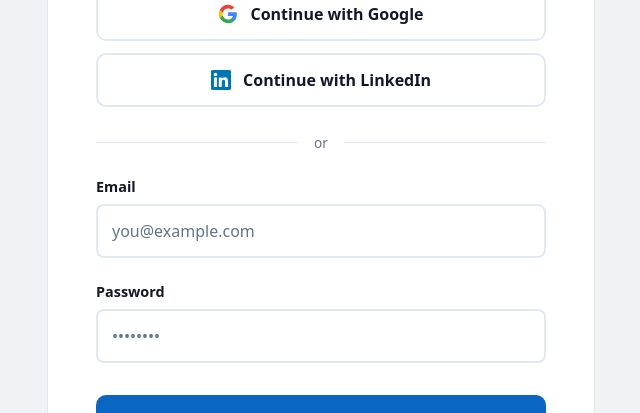
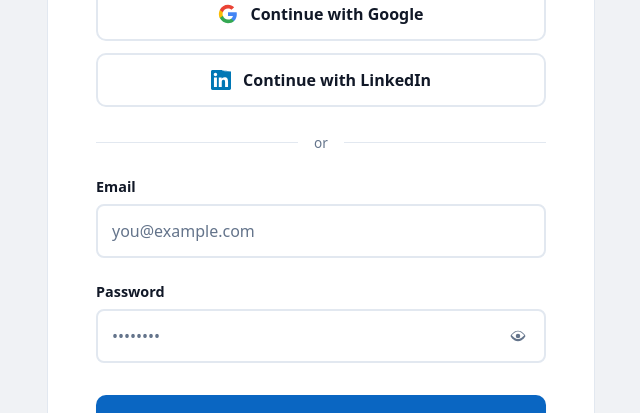
Before and after one commit to djahern-max/ryzerecruiting_frontend, a React (Vite) app: page /auth in a window 1280 px wide. Shown: the part 271-684 px from the top of the page, without its empty margins (319-959 px from the left). Built offline with nearby package versions, Linux system fonts and the light colour scheme.

Commit message:
Working on Navigation post authentication for non Oauth Users

```diff
--- a/src/pages/Auth.jsx
+++ b/src/pages/Auth.jsx
@@ -8,6 +8,36 @@ const API_URL = import.meta.env.PROD
   ? 'https://api.ryzerecruiting.com'
   : 'http://localhost:8000';
 
+function EyeIcon({ open }) {
+  return open ? (
+    // eye-off-ish
+    <svg viewBox="0 0 24 24" width="18" height="18" aria-hidden="true">
+      <path
+        d="M2 12s3.5-7 10-7 10 7 10 7-3.5 7-10 7S2 12 2 12zm10 4c4.2 0 7.1-3.7 8.3-5-1.2-1.3-4.1-5-8.3-5S4.9 9.7 3.7 11c1.2 1.3 4.1 5 8.3 5z"
+        fill="currentColor"
+      />
+      <path
+        d="M3 3l18 18"
+        stroke="currentColor"
+        strokeWidth="2"
+        strokeLinecap="round"
+      />
+    </svg>
+  ) : (
+    // eye
+    <svg viewBox="0 0 24 24" width="18" height="18" aria-hidden="true">
+      <path
+        d="M2 12s3.5-7 10-7 10 7 10 7-3.5 7-10 7S2 12 2 12zm10 4c4.2 0 7.1-3.7 8.3-5-1.2-1.3-4.1-5-8.3-5S4.9 9.7 3.7 11c1.2 1.3 4.1 5 8.3 5z"
+        fill="currentColor"
+      />
+      <path
+        d="M12 9a3 3 0 100 6 3 3 0 000-6z"
+        fill="currentColor"
+      />
+    </svg>
+  );
+}
+
 function Auth() {
   const [searchParams] = useSearchParams();
   const navigate = useNavigate();
@@ -16,6 +46,10 @@ function Auth() {
   const [isLogin, setIsLogin] = useState(true);
   const [email, setEmail] = useState('');
   const [password, setPassword] = useState('');
+  const [confirmPassword, setConfirmPassword] = useState('');
+  const [showPassword, setShowPassword] = useState(false);
+  const [showConfirmPassword, setShowConfirmPassword] = useState(false);
+
   const [fullName, setFullName] = useState('');
   const [error, setError] = useState('');
   const [loading, setLoading] = useState(false);
@@ -29,9 +63,15 @@ function Auth() {
 
     try {
       let result;
+
       if (isLogin) {
         result = await login(email, password);
       } else {
+        if (password !== confirmPassword) {
+          setError('Passwords do not match');
+          setLoading(false);
+          return;
+        }
         result = await register(email, password, fullName, userType);
       }
 
@@ -70,27 +110,38 @@ function Auth() {
           </p>
         </div>
 
-        {error && (
-          <div className={styles.error}>
-            {error}
-          </div>
-        )}
+        {error && <div className={styles.error}>{error}</div>}
 
         {/* OAuth Buttons */}
         <div className={styles.oauthButtons}>
           <button onClick={handleGoogleLogin} className={styles.oauthButton}>
             <svg className={styles.oauthIcon} viewBox="0 0 24 24">
-              <path fill="#4285F4" d="M22.56 12.25c0-.78-.07-1.53-.2-2.25H12v4.26h5.92c-.26 1.37-1.04 2.53-2.21 3.31v2.77h3.57c2.08-1.92 3.28-4.74 3.28-8.09z" />
-              <path fill="#34A853" d="M12 23c2.97 0 5.46-.98 7.28-2.66l-3.57-2.77c-.98.66-2.23 1.06-3.71 1.06-2.86 0-5.29-1.93-6.16-4.53H2.18v2.84C3.99 20.53 7.7 23 12 23z" />
-              <path fill="#FBBC05" d="M5.84 14.09c-.22-.66-.35-1.36-.35-2.09s.13-1.43.35-2.09V7.07H2.18C1.43 8.55 1 10.22 1 12s.43 3.45 1.18 4.93l2.85-2.22.81-.62z" />
-              <path fill="#EA4335" d="M12 5.38c1.62 0 3.06.56 4.21 1.64l3.15-3.15C17.45 2.09 14.97 1 12 1 7.7 1 3.99 3.47 2.18 7.07l3.66 2.84c.87-2.6 3.3-4.53 6.16-4.53z" />
+              <path
+                fill="#4285F4"
+                d="M22.56 12.25c0-.78-.07-1.53-.2-2.25H12v4.26h5.92c-.26 1.37-1.04 2.53-2.21 3.31v2.77h3.57c2.08-1.92 3.28-4.74 3.28-8.09z"
+              />
+              <path
+                fill="#34A853"
+                d="M12 23c2.97 0 5.46-.98 7.28-2.66l-3.57-2.77c-.98.66-2.23 1.06-3.71 1.06-2.86 0-5.29-1.93-6.16-4.53H2.18v2.84C3.99 20.53 7.7 23 12 23z"
+              />
+              <path
+                fill="#FBBC05"
+                d="M5.84 14.09c-.22-.66-.35-1.36-.35-2.09s.13-1.43.35-2.09V7.07H2.18C1.43 8.55 1 10.22 1 12s.43 3.45 1.18 4.93l2.85-2.22.81-.62z"
+              />
+              <path
+                fill="#EA4335"
+                d="M12 5.38c1.62 0 3.06.56 4.21 1.64l3.15-3.15C17.45 2.09 14.97 1 12 1 7.7 1 3.99 3.47 2.18 7.07l3.66 2.84c.87-2.6 3.3-4.53 6.16-4.53z"
+              />
             </svg>
             Continue with Google
           </button>
 
           <button onClick={handleLinkedInLogin} className={styles.oauthButton}>
             <svg className={styles.oauthIcon} viewBox="0 0 24 24">
-              <path fill="#0077B5" d="M20.447 20.452h-3.554v-5.569c0-1.328-.027-3.037-1.852-3.037-1.853 0-2.136 1.445-2.136 2.939v5.667H9.351V9h3.414v1.561h.046c.477-.9 1.637-1.85 3.37-1.85 3.601 0 4.267 2.37 4.267 5.455v6.286zM5.337 7.433c-1.144 0-2.063-.926-2.063-2.065 0-1.138.92-2.063 2.063-2.063 1.14 0 2.064.925 2.064 2.063 0 1.139-.925 2.065-2.064 2.065zm1.782 13.019H3.555V9h3.564v11.452zM22.225 0H1.771C.792 0 0 .774 0 1.729v20.542C0 23.227.792 24 1.771 24h20.451C23.2 24 24 23.227 24 22.271V1.729C24 .774 23.2 0 22.222 0h.003z" />
+              <path
+                fill="#0077B5"
+                d="M20.447 20.452h-3.554v-5.569c0-1.328-.027-3.037-1.852-3.037-1.853 0-2.136 1.445-2.136 2.939v5.667H9.351V9h3.414v1.561h.046c.477-.9 1.637-1.85 3.37-1.85 3.601 0 4.267 2.37 4.267 5.455v6.286zM5.337 7.433c-1.144 0-2.063-.926-2.063-2.065 0-1.138.92-2.063 2.063-2.063 1.14 0 2.064.925 2.064 2.063 0 1.139-.925 2.065-2.064 2.065zm1.782 13.019H3.555V9h3.564v11.452zM22.225 0H1.771C.792 0 0 .774 0 1.729v20.542C0 23.227.792 24 1.771 24h20.451C23.2 24 24 23.227 24 22.271V1.729C0 .774 23.2 0 22.222 0h.003z"
+              />
             </svg>
             Continue with LinkedIn
           </button>
@@ -129,15 +180,27 @@ function Auth() {
 
           <div className={styles.formGroup}>
             <label htmlFor="password">Password</label>
+
+            <div className={styles.passwordRow}>
               <input
                 id="password"
-              type="password"
+                type={showPassword ? 'text' : 'password'}
                 placeholder="••••••••"
                 value={password}
                 onChange={(e) => setPassword(e.target.value)}
                 required
                 minLength={8}
               />
+              <button
+                type="button"
+                className={styles.eyeButton}
+                onClick={() => setShowPassword((v) => !v)}
+                aria-label={showPassword ? 'Hide password' : 'Show password'}
+              >
+                <EyeIcon open={showPassword} />
+              </button>
+            </div>
+
             {!isLogin && (
               <small className={styles.helpText}>
                 Must be at least 8 characters
@@ -145,34 +208,68 @@ function Auth() {
             )}
           </div>
 
+          {!isLogin && (
+            <div className={styles.formGroup}>
+              <label htmlFor="confirmPassword">Confirm Password</label>
+
+              <div className={styles.passwordRow}>
+                <input
+                  id="confirmPassword"
+                  type={showConfirmPassword ? 'text' : 'password'}
+                  placeholder="••••••••"
+                  value={confirmPassword}
+                  onChange={(e) => setConfirmPassword(e.target.value)}
+                  required
+                  minLength={8}
+                />
+                <button
+                  type="button"
+                  className={styles.eyeButton}
+                  onClick={() => setShowConfirmPassword((v) => !v)}
+                  aria-label={
+                    showConfirmPassword
+                      ? 'Hide confirm password'
+                      : 'Show confirm password'
+                  }
+                >
+                  <EyeIcon open={showConfirmPassword} />
+                </button>
+              </div>
+
+              {password && confirmPassword && password !== confirmPassword && (
+                <small className={styles.errorText}>Passwords do not match</small>
+              )}
+            </div>
+          )}
+
           <button
             type="submit"
             className={styles.submitButton}
             disabled={loading}
           >
-            {loading ? 'Please wait...' : (isLogin ? 'Login' : 'Create Account')}
+            {loading ? 'Please wait...' : isLogin ? 'Login' : 'Create Account'}
           </button>
         </form>
 
         <div className={styles.authFooter}>
           <p>
-            {isLogin ? "Don't have an account?" : "Already have an account?"}
-            {' '}
+            {isLogin ? "Don't have an account?" : 'Already have an account?'}{' '}
             <button
               className={styles.toggleButton}
               onClick={() => {
                 setIsLogin(!isLogin);
                 setError('');
+                setPassword('');
+                setConfirmPassword('');
+                setShowPassword(false);
+                setShowConfirmPassword(false);
               }}
             >
               {isLogin ? 'Sign up' : 'Login'}
             </button>
           </p>
 
-          <button
-            className={styles.backButton}
-            onClick={() => navigate('/')}
-          >
+          <button className={styles.backButton} onClick={() => navigate('/')}>
             ← Back to home
           </button>
         </div>
--- a/src/pages/Auth.module.css
+++ b/src/pages/Auth.module.css
@@ -301,6 +301,45 @@
   margin-top: 2px;
 }
 
+.passwordRow {
+  position: relative;
+  display: flex;
+  align-items: center;
+}
+
+.passwordRow input {
+  width: 100%;
+  padding-right: 2.75rem;
+  /* space for the eye button */
+}
+
+.eyeButton {
+  position: absolute;
+  right: 10px;
+  height: 36px;
+  width: 36px;
+  display: inline-flex;
+  align-items: center;
+  justify-content: center;
+
+  border: none;
+  background: transparent;
+  color: var(--text-500);
+  cursor: pointer;
+  border-radius: 8px;
+}
+
+.eyeButton:hover {
+  color: var(--text-900);
+  background: var(--bg-50);
+}
+
+.errorText {
+  color: #c33;
+  font-size: 0.85rem;
+  margin-top: -0.25rem;
+}
+
 @media (max-width: 640px) {
   .authPage {
     padding: 1rem;
```
Lines whose indentation alone changed are shown as unchanged.
